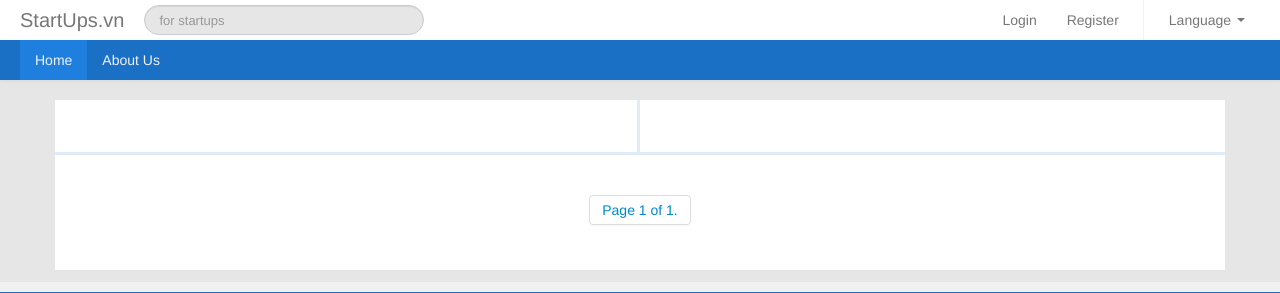
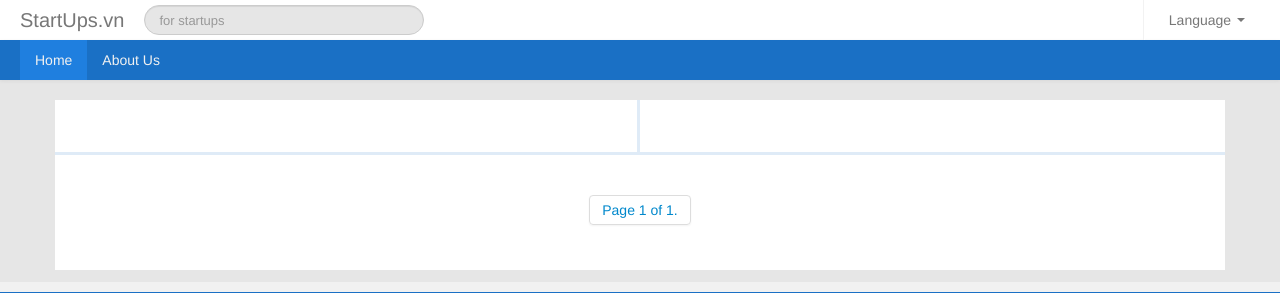
Before and after one commit to harrypotterismyname/starthub.vn, a Django app: page / in a window 1280 px wide. Shown: the top 293 px of the page. Run offline with Django 3.2, Linux system fonts and the light colour scheme; data that the repository does not hold is empty; some libraries are stand-ins or nearby versions.

Commit message:
hide login/register

```diff
--- a/startups/templates/base.html
+++ b/startups/templates/base.html
@@ -95,10 +95,6 @@ h2 {
 
                         {% if user.is_authenticated %}
                            <li><a href="/accounts/logout/">Log out</a></li>
-                        {% else %}
-                              <li><a href="/accounts/login/">Login</a></li>
-                             <li><a href="/accounts/register/">Register</a></li>
-
                         {% endif %}
 
                       <li class="divider-vertical"></li>
```
Also changed, not shown: 1 other file.
